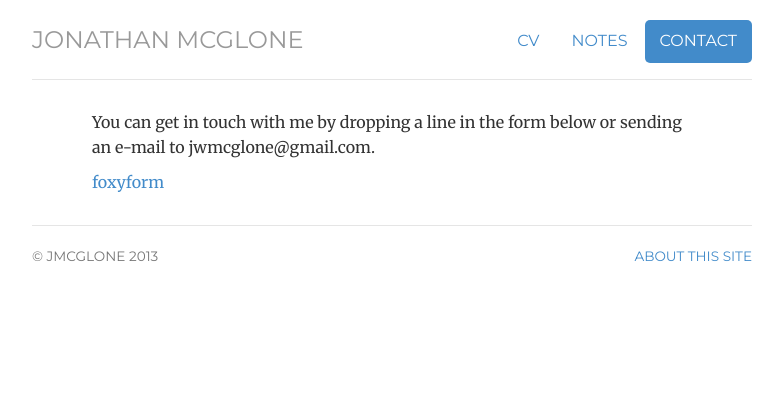
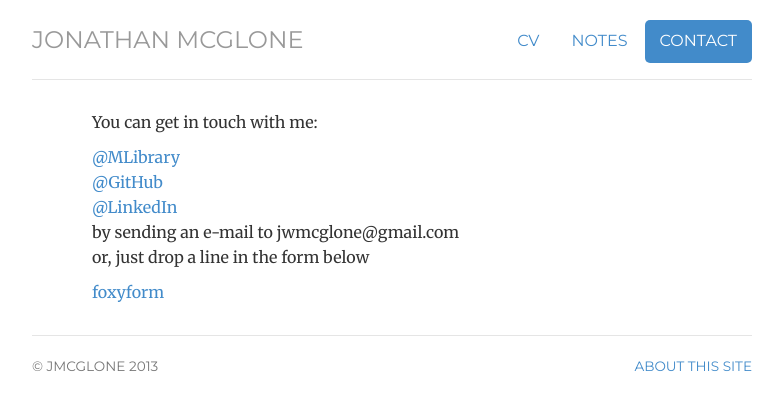
Before and after one commit to jmcglone/jmcglone.github.io, a Jekyll site: the page built from contact/index.html, in a window 1280 px wide. Shown: the top 410 px of the page, without its empty margins (248-1031 px from the left). Built offline with Jekyll 4.4.1, drawn with Linux system fonts in a browser that asks for light colours.

Commit message:
Update index.html
re-org the contact page.

```diff
--- a/contact/index.html
+++ b/contact/index.html
@@ -8,7 +8,15 @@ contact: active
 ---
 <div class="contact">
 
-	<p>You can get in touch with me by dropping a line in the form below or sending an e-mail to <span class="obfuscate">moc.liamg@enolgcmwj</span>.</p>
+	<p>You can get in touch with me:</p>
+
+	<ul class="list-unstyled">
+	<li><a href="http://www.lib.umich.edu/users/jmcglone">@MLibrary</a></li>
+	<li><a href="http://github.com/jmcglone">@GitHub</a></li>
+	<li><a href="http://linkedin.com/jwmcglone">@LinkedIn</a></li>
+	<li>by sending an e-mail to <span class="obfuscate">moc.liamg@enolgcmwj</span></li>
+	<li>or, just drop a line in the form below</li>
+	</ul>
 
 	<div class="contact-form">
 	{% include contact-form.html %}
```
